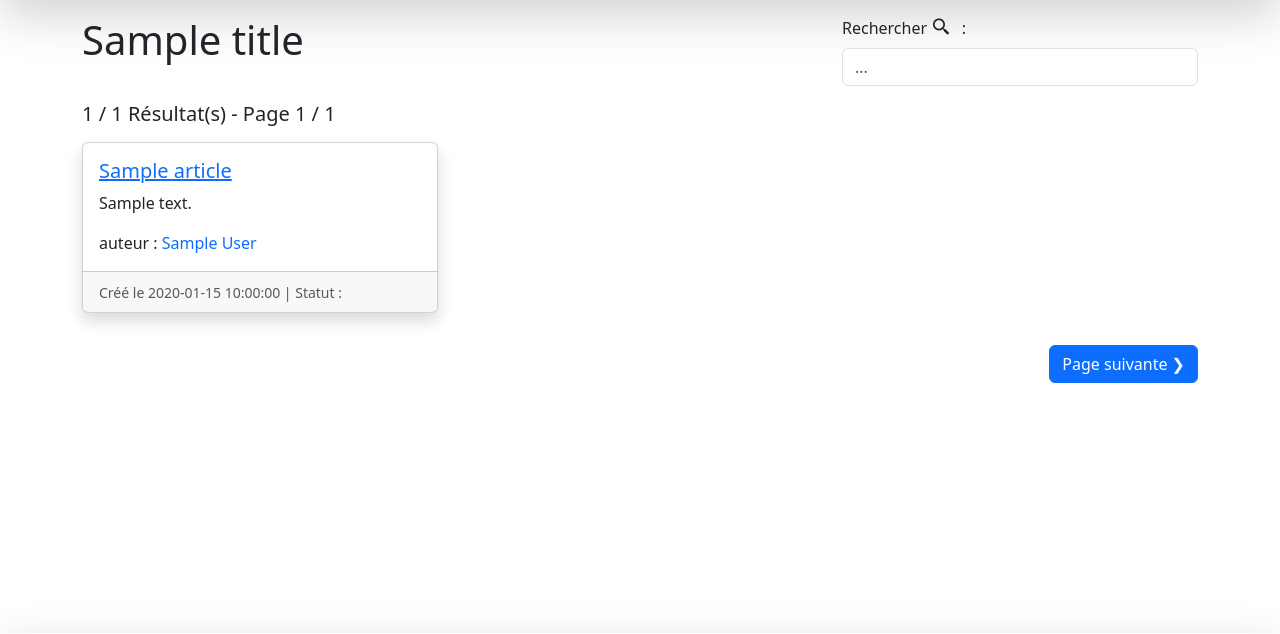
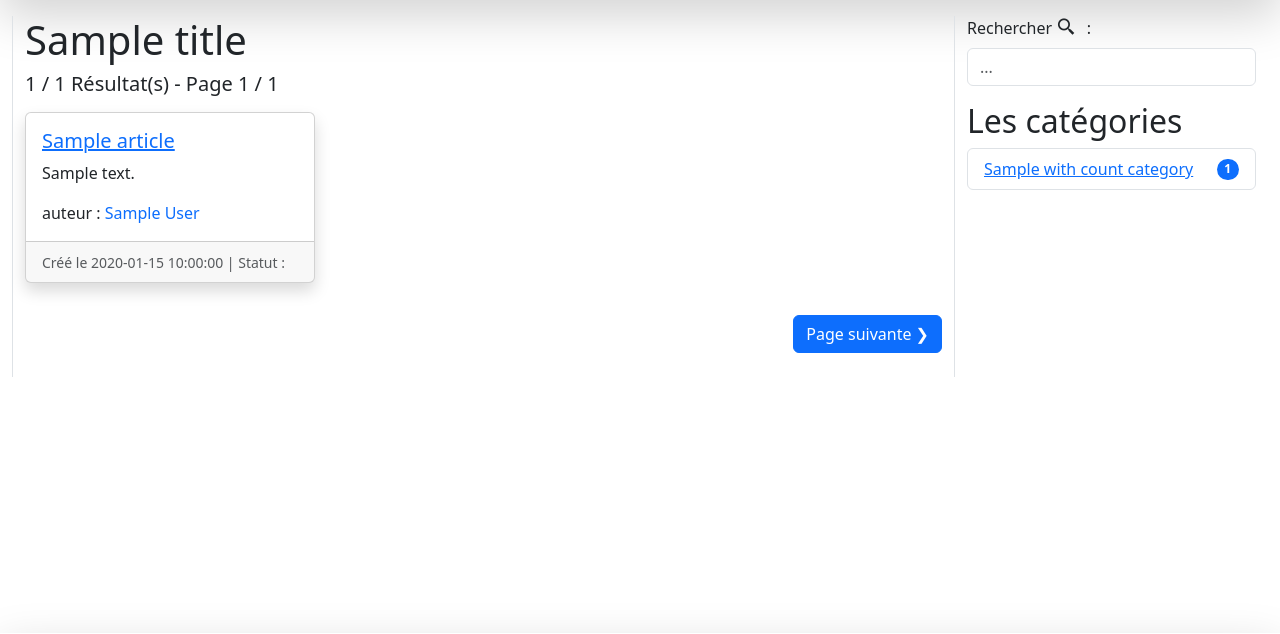
Before and after one commit to maxence-bonnet/OpenClassrooms-DA_PHP_Symfony-P5-Blog, a PHP site: template views/articles.twig in a window 1280 px wide. Shown: the part 71-705 px from the top of the page. Run offline with PHP 8.4, Linux system fonts and the light colour scheme; the template is opened without the code that fills it: most values are stand-ins (such as "Sample title", 1, 10 or a date in 2020); some libraries are stand-ins or nearby versions.

Commit message:
added Sidebar with Categories links & count for Articles page

```diff
--- a/src/controller/frontcontroller/FrontArticleController.php
+++ b/src/controller/frontcontroller/FrontArticleController.php
@@ -11,7 +11,6 @@ class FrontArticleController extends FrontController
     private $parameters;
     private $data;
 
-    // ok QBuilder
     public function articles(Parameter $get)
     {
         $this->parameters = $this->getCleanParameters($get->all(),'article');
@@ -43,6 +42,8 @@ class FrontArticleController extends FrontController
 
         $this->data['articles'] = $this->articleDAO->getArticles($this->parameters);
 
+        $this->data['withCountCategories'] = $this->articleDAO->countByCategory();
+
         $this->data['pageArticlesCount'] = count($this->data['articles']);
 
         $this->data['previousPageURL'] = $this->data['page'] > 1 ? URL::mergeOn($this->get->all(),['page' => $this->data['page'] - 1]) . "#resultsTable" : null;
@@ -51,7 +52,6 @@ class FrontArticleController extends FrontController
         return $this->view->renderTwig('articles', $this->data);
     }
 
-    // ok QBuilder
     public function article(Parameter $get)
     {
         $article = $this->articleDAO->getArticle((int)$get->get('articleId'));
--- a/views/articles.twig
+++ b/views/articles.twig
@@ -6,19 +6,14 @@
 
 {% block content %}
 
-<section class="container mb-3">
-    <div class="row d-flex justify-content-between">
+<section class="container-fluid mb-3">
+    <div class="row">
+        <div class="col-12 col-lg-9 border-start">
+            <div class="row">
                 <div class="col-12 col-md-6">
                     <h1>{{ title }}</h1>
                 </div>
-        <div class="col-12 col-md-4 ">
-            <form method="get">
-            {{ form.hiddenInput('route', { value : 'articles'}) }}
-            {{ form.input('text','Rechercher <i class="bx-fw bx bx-search-alt-2"></i>','q', { placeholder : '...', value : get.get('q') }) }}
-            </form>
             </div>
-    </div>
-
             <div class="row">
                     {% if articles is empty %}
                         <h5> Aucun résultat correspondant à la recherche : "{{ get.get('q') }}"</h5>
@@ -60,6 +55,25 @@
                         </div>
                     {% endif %}
             </div>
+        </div>
+        <div id="sideBar" class="col-12 col-lg-3  border-start">
+            <div class="form">
+                <form method="get">
+                {{ form.hiddenInput('route', { value : 'articles'}) }}
+                {{ form.input('text','Rechercher <i class="bx-fw bx bx-search-alt-2"></i>','q', { placeholder : '...', value : get.get('q') }) }}
+                </form>
+            </div>
+            <h2>Les catégories</h2>
+            <ul class="list-group">
+                {% for category in withCountCategories %}
+                <li class="list-group-item d-flex justify-content-between align-items-center">
+                    {{ link.link(category.name ? category.name | capitalize : 'Aucune' , "?route=articles&categoryId=" ~ category.id ?: "ezrzer") }}
+                    <span class="badge bg-primary rounded-pill">{{ category.count}}</span>
+                </li>
+                {% endfor %}
+            </ul>
+        </div>
+    </div>
 </section>
 
 {% endblock %}
```
Also changed, not shown: src/DAO/ArticleDAO.php (+16 -0 lines), src/DAO/Querybuilder.php (+20 -3 lines). Lines whose indentation alone changed are shown as unchanged.
